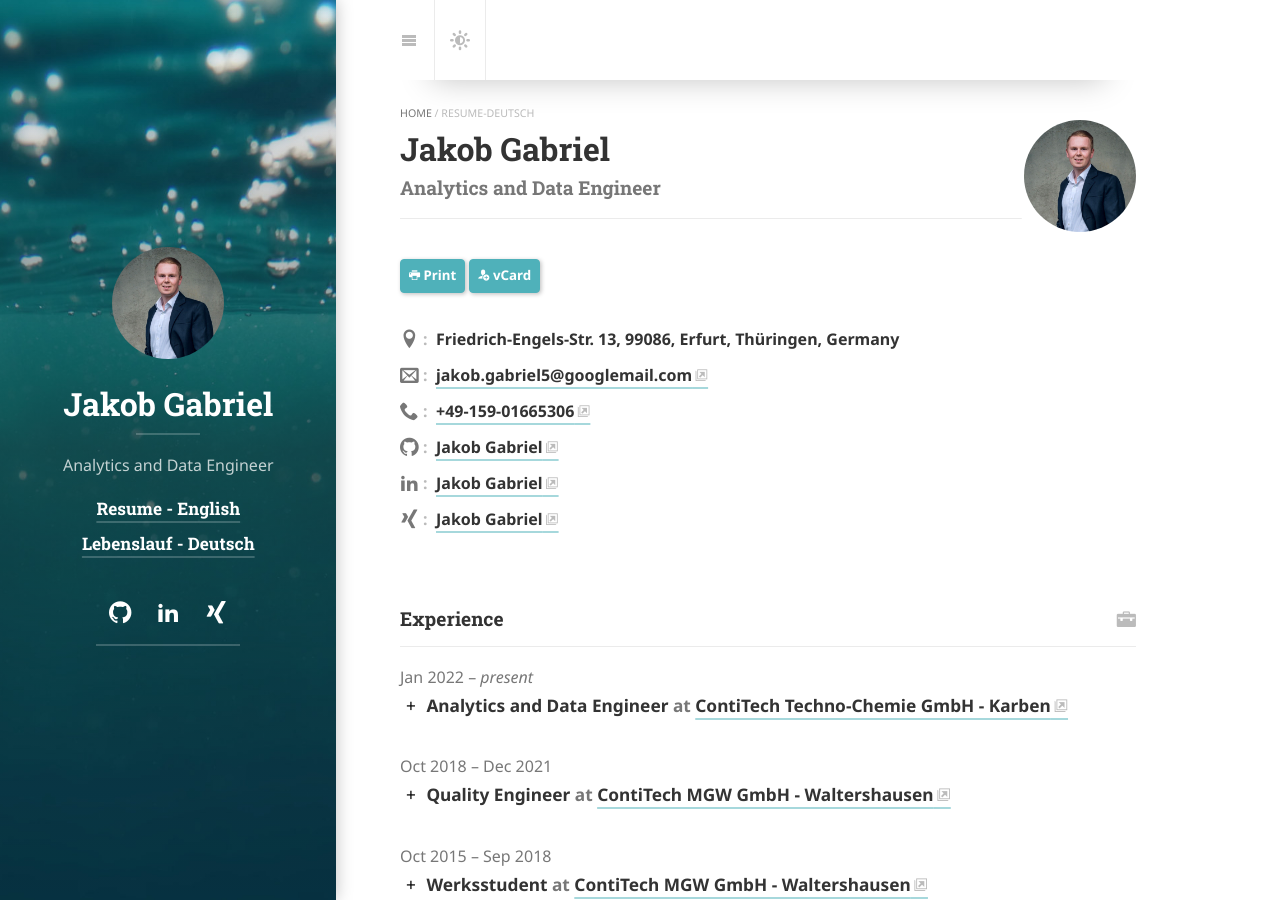
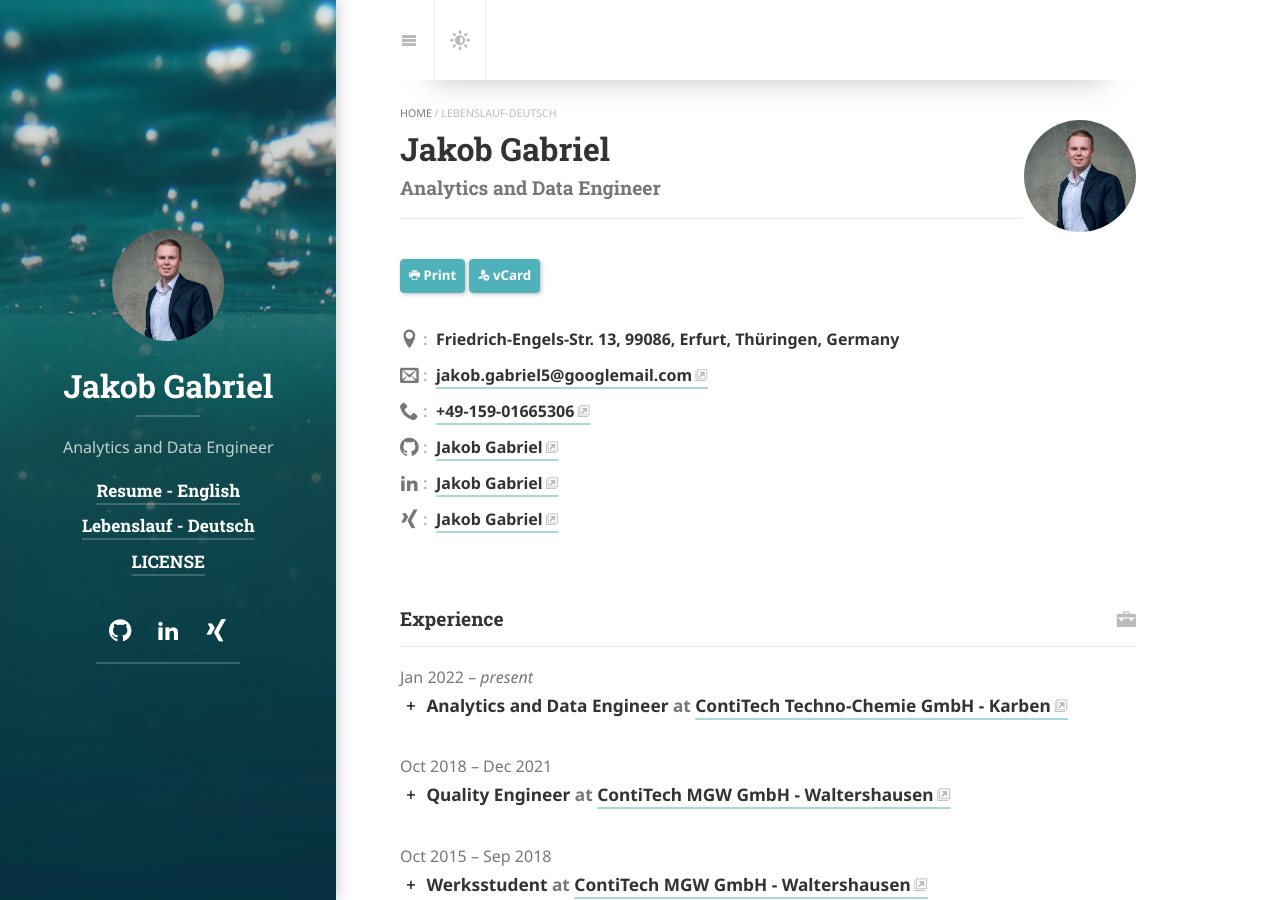
Before and after one commit to jakobgabriel/blog-resume-jakob-gabriel, a Jekyll site: the page built from lebenslauf-deutsch.md, in a window 1280 px wide and 900 px high. Built offline with Jekyll 4.4.1, drawn with Linux system fonts in a browser that asks for light colours; cached includes are drawn as plain includes; nearby versions of some CDN libraries; some web fonts are replaced; library files that are not in the unit come from our copies; some of the changed lines change nothing that is shown.

Commit message:
minor changes - initial version

```diff
--- a/_config.yml
+++ b/_config.yml
@@ -56,15 +56,15 @@
   - title: Resume - English
     url: /resume-english
   - title: Lebenslauf - Deutsch
-    url: /resume-deutsch
+    url: /lebenslauf-deutsch
   # - title:             Documentation
   #   url:               /docs/
 
 # Add links to the footer.
 # Typically you'll want to link to your cookie- or privacy policy (if appliable), etc..
 # legal:
-#   - title: LICENSE
-#     url: /LICENSE/
+  - title: LICENSE
+    url: /licenses/pro
 #   - title: NOTICE
 #     url: /NOTICE/
 #   - title: CHANGELOG
@@ -233,7 +233,7 @@
 
   # Set to `true` if you do not want to expose your resume and projects
   # in machine-readable formats.
-  no_structured_data: true
+  no_structured_data: false
 
   # You can set this to `true` if you don't want to set the `theme-color` meta tag,
   # This only affects the meta tag, not the color specified in the app manifest.
--- a/resume-deutsch.md
+++ b/lebenslauf-deutsch.md
@@ -23,7 +23,7 @@
   # or use `h2vx.com` to generate a vCard on the fly based on the structured data of the resume page.
   # The later requires `hydejack.no_structured_data: false` and only works once the site is deployed to a public URL.
   vcf: /assets/Jakob Gabriel.vcf
-  #http://h2vx.com/vcf/<!--url-->
+  # http://h2vx.com/vcf/<!--url-->
   #json: /assets/resume.json
 # Resume data for German
 resume:
```
